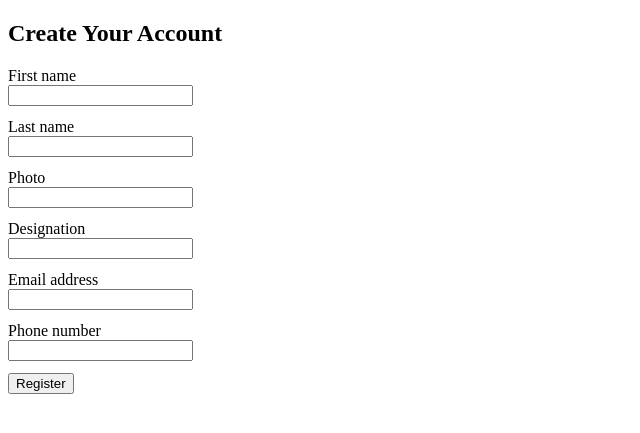
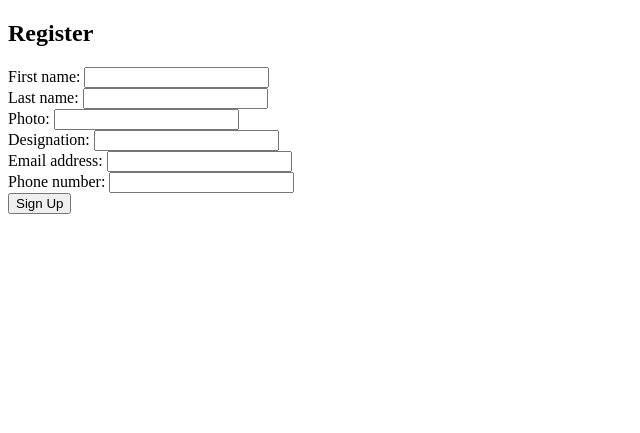
Before and after one commit to desingraju/EDMS, a Django app: template app/templates/app/register.html in a window 1280 px wide. Shown: the top 433 px of the page, without its empty margins (0-640 px from the left). Run offline with Django 5.2, Linux system fonts and the light colour scheme; the template is opened without the code that fills it: values that come from a table or form of the project are taken from there, others are empty.

Commit message:
Refactor register.html for cleaner structure

```diff
--- a/app/templates/app/register.html
+++ b/app/templates/app/register.html
@@ -1,46 +1,25 @@
 <!DOCTYPE html>
-<html>
+<html lang="en">
 <head>
+    <meta charset="UTF-8">
+    <meta name="viewport" content="width=device-width, initial-scale=1.0">
     <title>Register</title>
 </head>
 <body>
 
-<h2>Create Your Account</h2>
-
-
+    <h2>Register</h2>
     {% if messages %}
         {% for message in messages %}
-        <p style="
-            color: {% if message.tags == 'success' %}green{% else %}red{% endif %};
-            font-weight: bold;
-        ">
+            <p style="color:{% if message.tags == 'success' %}green{% else %}red{% endif %};
+                      font-weight:bold;">
                 {{ message }}
             </p>
         {% endfor %}
     {% endif %}
-
     <form method="post">
         {% csrf_token %}
-
-
-    {% for field in form %}
-        <div style="margin-bottom: 12px;">
-            <label>{{ field.label }}</label><br>
-            {{ field }}
-
-
-            {% for error in field.errors %}
-                <p style="color: red; font-size: 14px;">{{ error }}</p>
-            {% endfor %}
-        </div>
-    {% endfor %}
-
-
-    {% for error in form.non_field_errors %}
-        <p style="color:red; font-size:14px;">{{ error }}</p>
-    {% endfor %}
-
-    <button type="submit">Register</button>
+        {{ form }}
+        <button type="submit">Sign Up</button>
     </form>
 
 </body>
```
Lines whose indentation alone changed are shown as unchanged.
